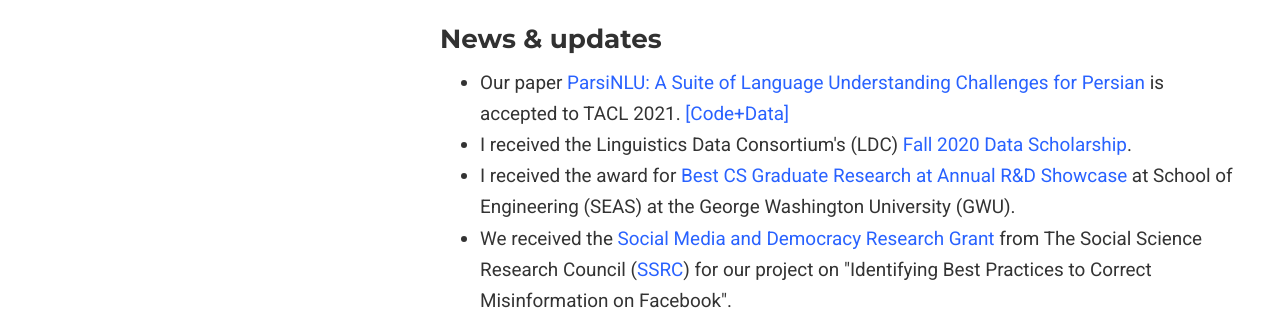
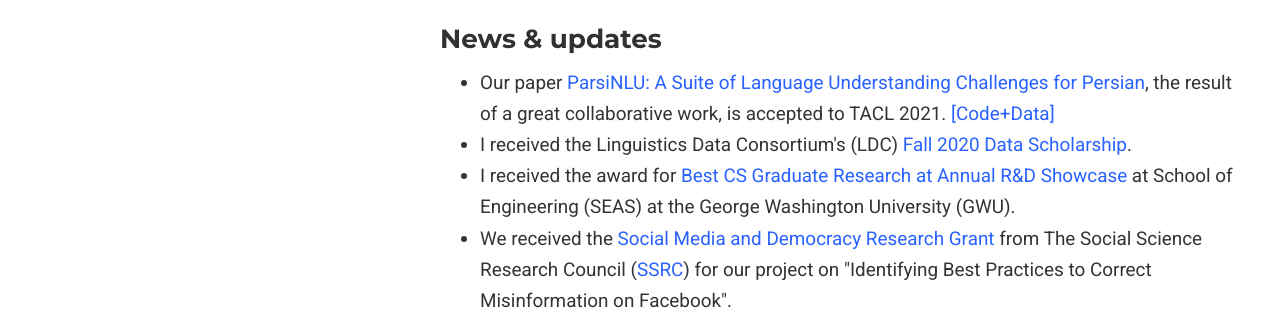
Before and after one commit to phosseini/phosseini-archive.github.io, a plain HTML site: page index.html in a window 1280 px wide. Shown: the part 694-1028 px from the top of the page. Drawn offline with nearby package versions, Linux system fonts and the light colour scheme; some icons are missing.

Commit message:
adding detail

```diff
--- a/index.html
+++ b/index.html
@@ -274,7 +274,7 @@
                 <div class="row">
                     <h3>News & updates</h3>
                     <ul class="ul-interests">
-                        <li>Our paper <a href="https://arxiv.org/abs/2012.06154">ParsiNLU: A Suite of Language Understanding Challenges for Persian</a> is accepted to TACL 2021. <a href="https://github.com/persiannlp/parsinlu">[Code+Data]</a></li>
+                        <li>Our paper <a href="https://arxiv.org/abs/2012.06154">ParsiNLU: A Suite of Language Understanding Challenges for Persian</a>, the result of a great collaborative work, is accepted to TACL 2021. <a href="https://github.com/persiannlp/parsinlu">[Code+Data]</a></li>
                         <li>I received the Linguistics Data Consortium's (LDC) <a
                                 href="https://www.ldc.upenn.edu/communications/newsletter/october-2020-newsletter">Fall
                             2020 Data Scholarship</a>.
```
